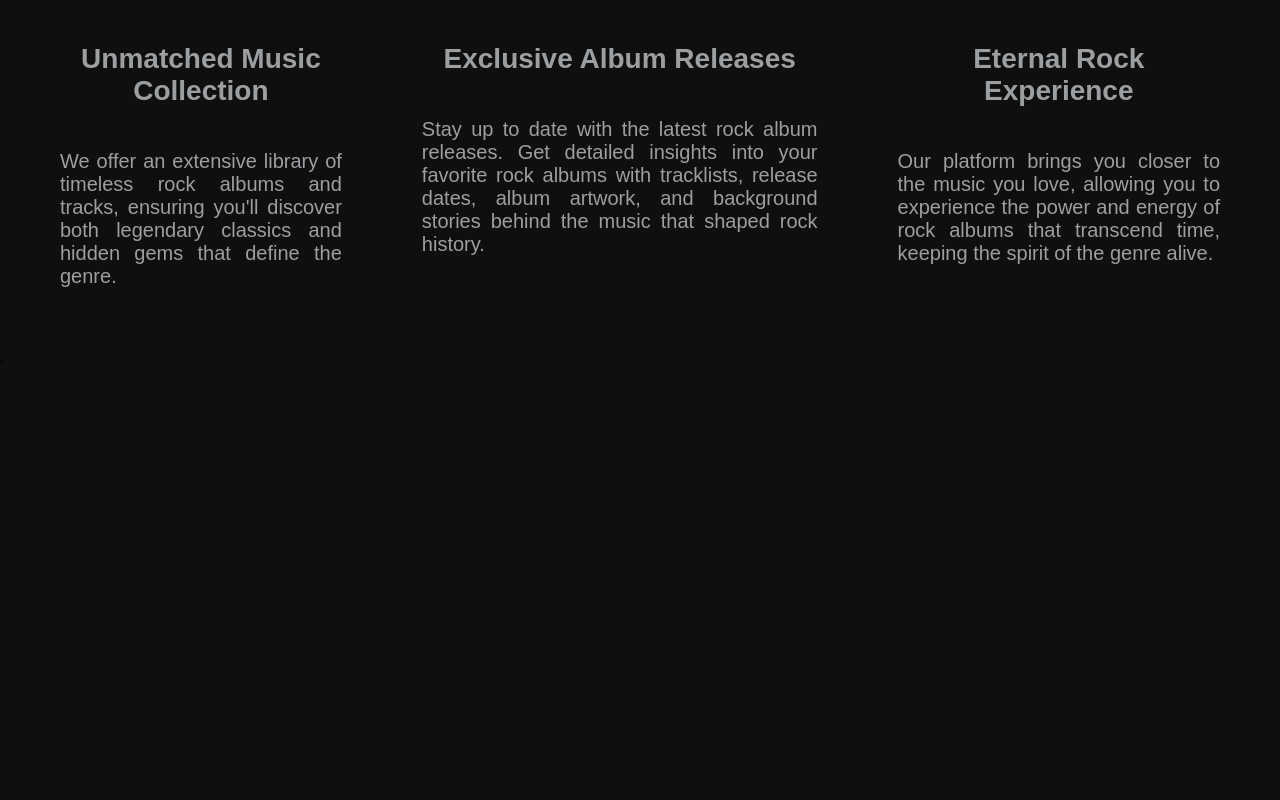
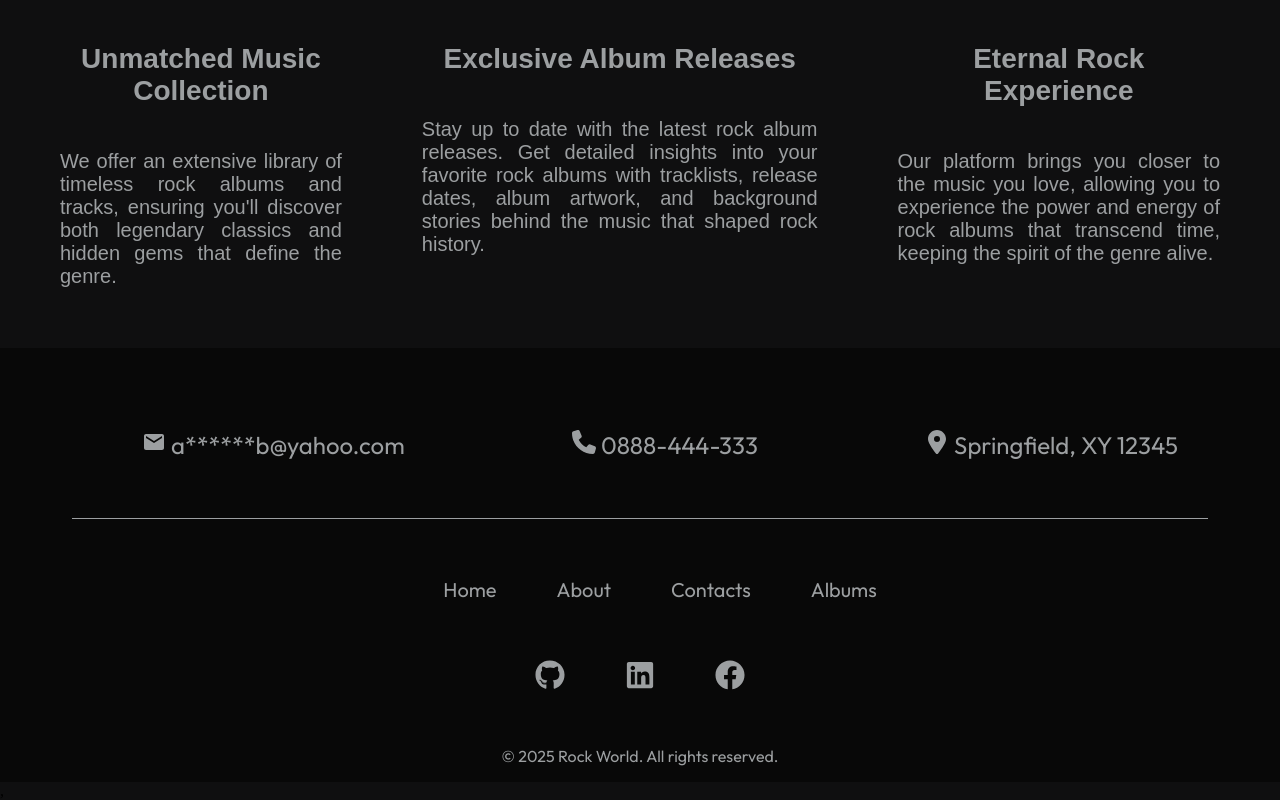
Before and after one commit to AtanasBondzhakov/rock-world, a React (Vite) app in the folder client/: page / in a window 1280 px wide. Shown: the part 830-1630 px from the top of the page. Before the commit the page ends 1196 px from the top, so only its background shows below. Built offline with nearby package versions, Linux system fonts and the light colour scheme; a web font is replaced by a local one.

Commit message:
Add Footer and install react-icons

```diff
--- a/client/package.json
+++ b/client/package.json
@@ -13,6 +13,7 @@
     "@react-spring/web": "^9.7.5",
     "react": "^18.3.1",
     "react-dom": "^18.3.1",
+    "react-icons": "^5.5.0",
     "react-router-dom": "^7.2.0"
   },
   "devDependencies": {
--- a/client/src/App.jsx
+++ b/client/src/App.jsx
@@ -2,6 +2,7 @@ import { Route, Routes } from "react-router-dom"
 import Header from "./components/header/Header.jsx"
 import { PATHS } from "./constants.js"
 import Home from "./components/home/Home.jsx"
+import Footer from "./components/footer/Footer.jsx"
 
 function App() {
     return (
@@ -11,6 +12,8 @@ function App() {
             <Routes>
                 <Route path={PATHS.Home} element={<Home />} />
             </Routes>
+
+            <Footer />
         </>
     )
 }
--- /dev/null
+++ b/client/src/components/footer/Footer.jsx
@@ -0,0 +1,39 @@
+import { Link } from "react-router-dom";
+
+import styles from './Footer.module.css';
+import { PATHS } from "../../constants.js";
+
+import { FaFacebook } from "react-icons/fa";
+import { FaGithub } from "react-icons/fa";
+import { FaLinkedin } from "react-icons/fa";
+import { MdEmail } from "react-icons/md";
+import { FaPhone } from "react-icons/fa6";
+import { FaLocationDot } from "react-icons/fa6";
+
+export default function Footer() {
+    return (
+        <div className={styles.container}>
+            <ul className={styles.contactInfo}>
+                <li><MdEmail /> a******b@yahoo.com</li>
+                <li><FaPhone /> 0888-444-333</li>
+                <li><FaLocationDot /> Springfield, XY 12345</li>
+            </ul>
+            <div className={styles.infoContainer}>
+                <ul className={styles.quickLinks}>
+                    <li><Link to={PATHS.Home}>Home</Link></li>
+                    <li><Link to={PATHS.About}>About</Link></li>
+                    <li><Link to={PATHS.Contacts}>Contacts</Link></li>
+                    <li><Link to={PATHS.Albums}>Albums</Link></li>
+                </ul>
+                <div className={styles.socialMedia}>
+                    <Link to="#" target="_blank"><FaGithub /></Link>
+                    <Link to="#" target="_blank"><FaLinkedin /></Link>
+                    <Link to="#" target="_blank"><FaFacebook /></Link>
+                </div>
+                <div className={styles.copyright}>
+                    <p>&copy; 2025 Rock World. All rights reserved.</p>
+                </div>
+            </div>
+        </div>
+    );
+};
--- /dev/null
+++ b/client/src/components/footer/Footer.module.css
@@ -0,0 +1,56 @@
+.container {
+    background-color: #080808;
+    display: flex;
+    flex-direction: column;
+    font-family: 'Outfit', sans-serif;
+    color: #9c9fa1;
+    gap: 1em;
+}
+
+.contactInfo {
+    display: flex;
+    justify-content: space-between;
+    margin: 3em 3em 0;
+    font-size: 1.5em;
+    padding-bottom: 2em;
+    border-bottom: 1px solid;
+}
+
+.infoContainer {
+    display: flex;
+    flex-direction: column;
+}
+
+.infoContainer > * {
+    margin-top: 2em;
+}
+
+.quickLinks {
+    display: flex;
+    justify-content: center;
+}
+
+.socialMedia {
+    display: flex;
+    justify-content: center;
+}
+
+.copyright {
+    text-align: center;
+}
+
+.container li {
+    list-style: none;
+    margin: 10px 30px;
+}
+
+.container a {
+    text-decoration: none;
+    font-size: 20px;
+    color: #9c9fa1;
+}
+
+.socialMedia a {
+    font-size: 30px;
+    padding: 0 30px;
+}
```
Also changed, not shown: 1 other file (tests, documents, lock files or other folders).
